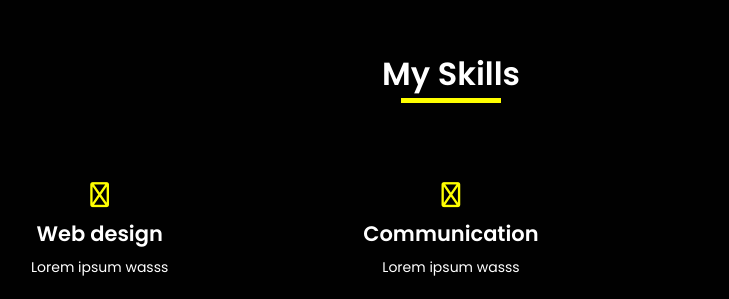
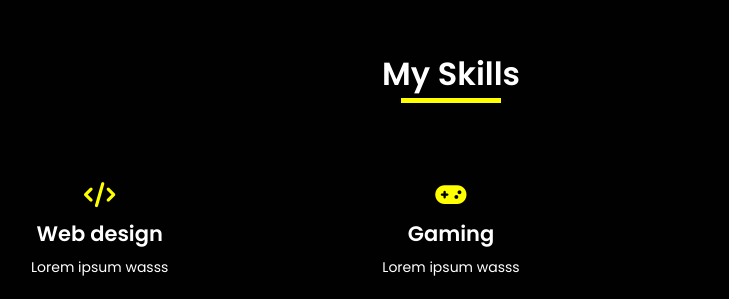
Before and after one commit to Antim8er/Antimatter1, a plain HTML site: page index.html in a window 1280 px wide. Shown: the part 1052-1351 px from the top of the page, 189-918 px from the left. Drawn offline with Linux system fonts and the light colour scheme.

Commit message:
update index.html

```diff
--- a/index.html
+++ b/index.html
@@ -44,14 +44,14 @@
     <div class="row">
 
       <div class="services">
-        <i class="fa-regular fa-laptop"></i>
+        <i class="fa-solid fa-code"></i>
         <h2>Web design</h2>
         <p>Lorem ipsum wasss</p>
 
       </div>
       <div class="services">
-        <i class="fa-regular fa-phone"></i>
-        <h2>Communication</h2>
+       <i class="fa-solid fa-gamepad"></i>
+        <h2>Gaming</h2>
         <p>Lorem ipsum wasss</p>
 
       </div>
```
